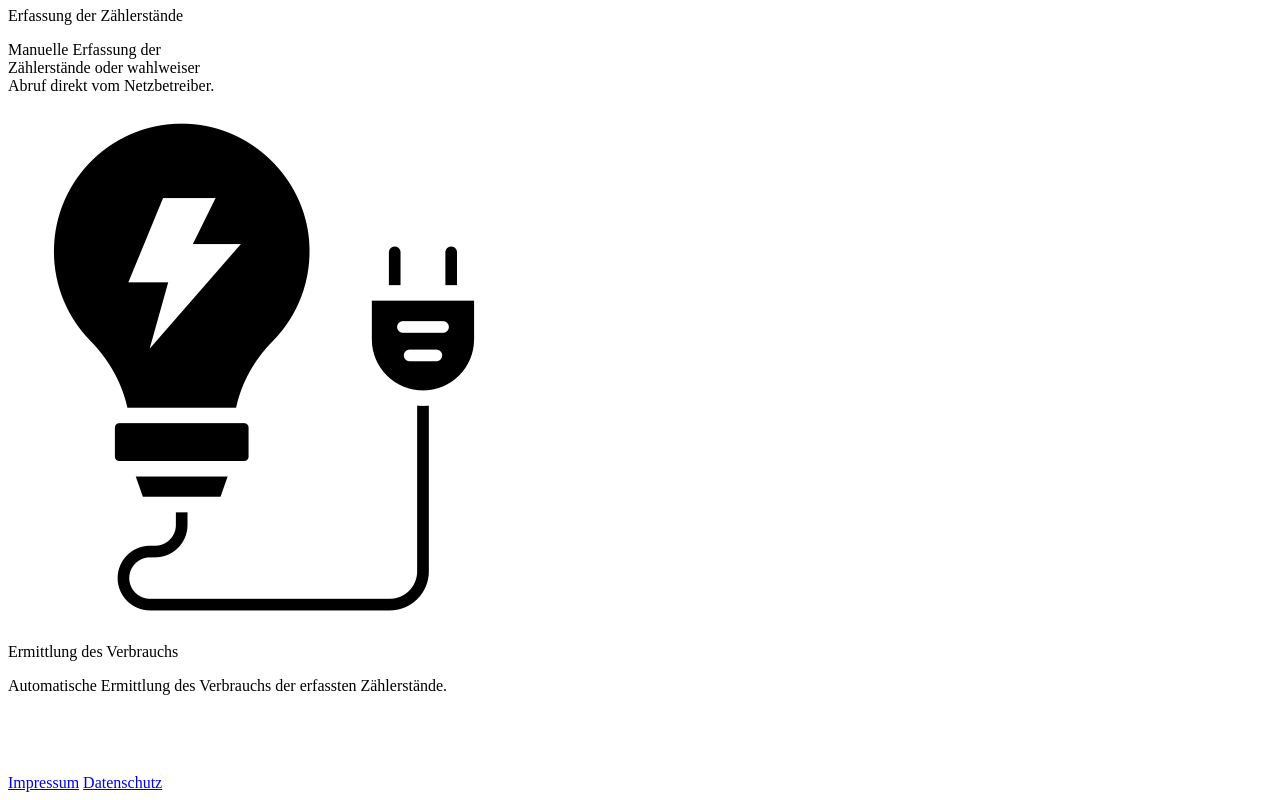
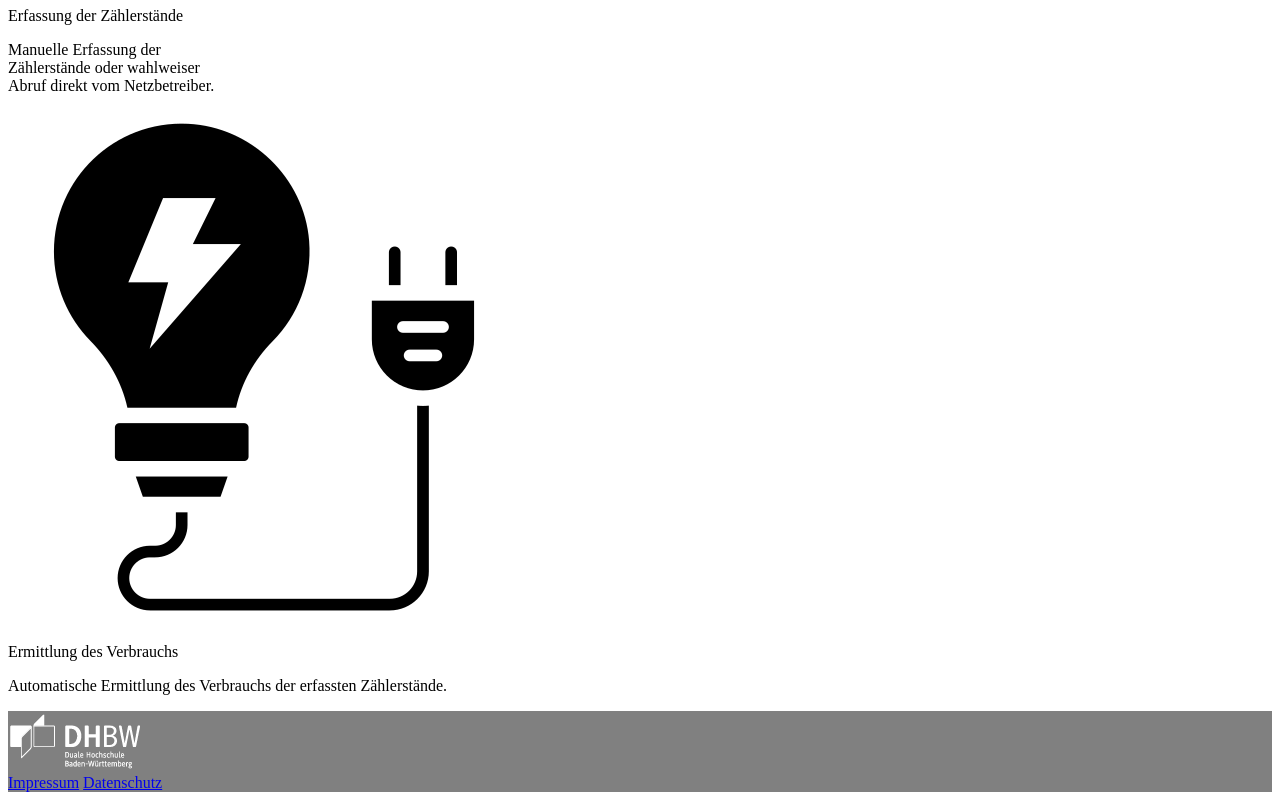
Before and after one commit to Benni-Koecher/baitando-dhbw-web-cxoj55, a website: page index.html in a window 1280 px wide. Shown: the part 2256-3056 px from the top of the page. Drawn offline with Linux system fonts and the light colour scheme.

Commit message:
1 file modified, 1 added

```diff
--- /dev/null
+++ b/common.css
@@ -0,0 +1,4 @@
+footer {
+  background-color: grey;
+  color: white;
+}
--- a/index.html
+++ b/index.html
@@ -2,7 +2,7 @@
 <html lang="de">
 <head>
   <title>Powertrack</title>
-
+  <link rel="stylesheet" href="common.css"
 </head>
 
 <body>
```
